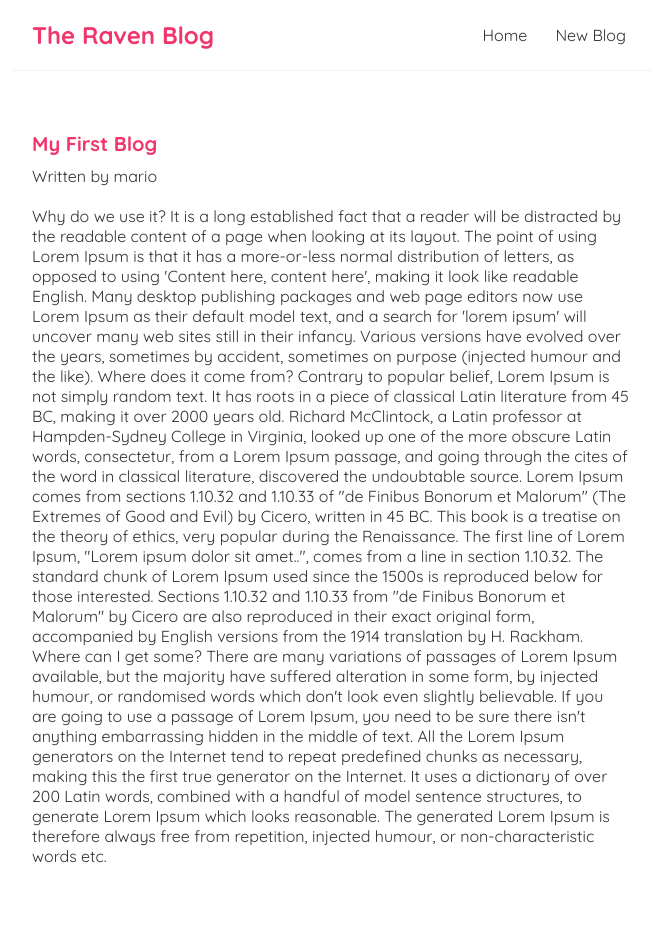
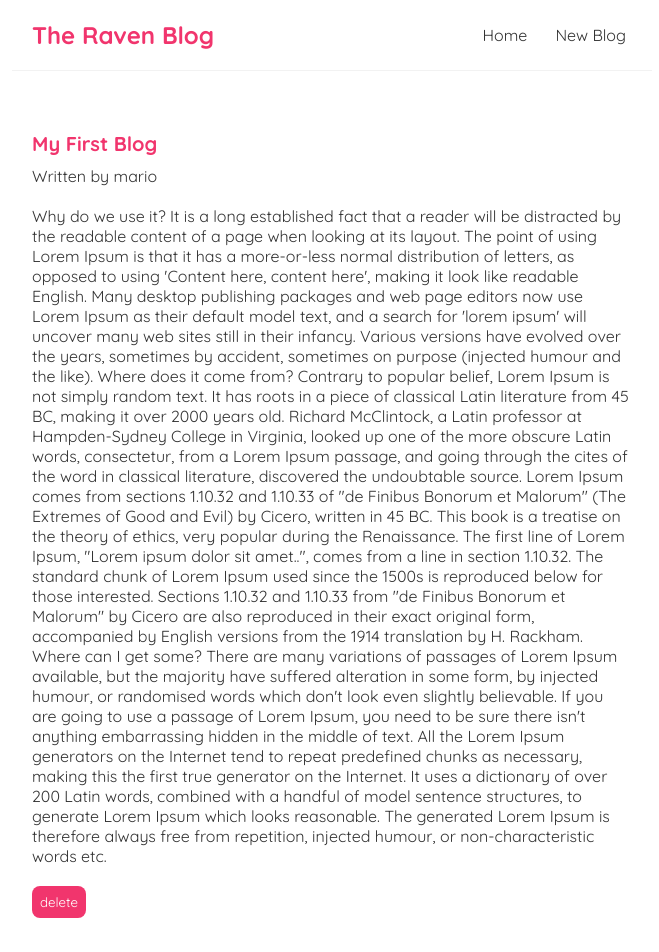
Before and after one commit to vroeN2/full-react-tutorial, a React (Create React App) app in the folder raven-blog/: page /blogs/1 in a window 1280 px wide. Shown: the top 952 px of the page, without its empty margins (308-967 px from the left). Built offline with nearby package versions, Linux system fonts and the light colour scheme; data requests are answered from the project's data file.

Commit message:
lesson 31 final files
delete blogs, redirect user to the main page after that

```diff
--- a/raven-blog/src/BlogDetails.js
+++ b/raven-blog/src/BlogDetails.js
@@ -1,10 +1,22 @@
-import { useParams } from "react-router";
+import { useHistory, useParams } from "react-router-dom";
 import useFetch from './useFetch';
 
 const BlogDetails = () => {
     const { id } = useParams();
     // fetching blog details for clicked item
     const { data: blog, error, isPending } = useFetch('http://localhost:8000/blogs/' + id);
+    //redirection to the homepage again - with useHistory!
+    const history = useHistory();
+
+    const handleClick = () => {
+        // delete opened blog post from the db
+        fetch('http://localhost:8000/blogs/' + blog.id, {
+            method: 'DELETE'
+        }).then(() => {
+            // push user to the homepage
+            history.push('/');
+        })
+    }
 
     return (
         <div className="blog-details">
@@ -18,6 +30,7 @@
                     <h2>{ blog.title }</h2>
                     <p>Written by { blog.author }</p>
                     <div>{ blog.body }</div>
+                    <button onClick={handleClick}>delete</button>
                 </article>
             )}
         </div>
```
Also changed, not shown: raven-blog/data/db.json (+0 -6 lines).
